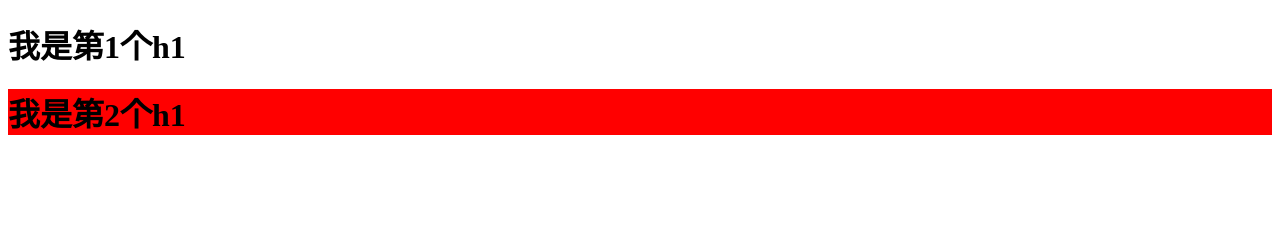
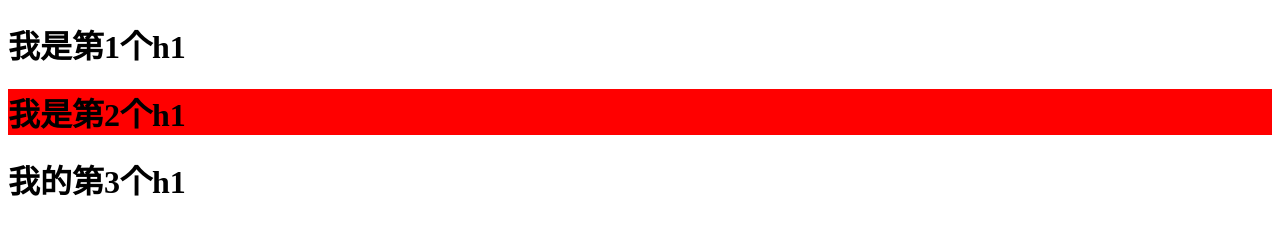
Before and after one commit to yhl0124/10.27, a plain HTML site: page index.html in a window 1280 px wide. Drawn offline with Linux system fonts and the light colour scheme.

Commit message:
'第3次提交,添加了一个h1'

```diff
--- a/index.html
+++ b/index.html
@@ -10,5 +10,6 @@
 <body>
     <h1>我是第1个h1</h1>
      <h1>我是第2个h1</h1>
+     <h1>我的第3个h1</h1>
 </body>
 </html>
```
